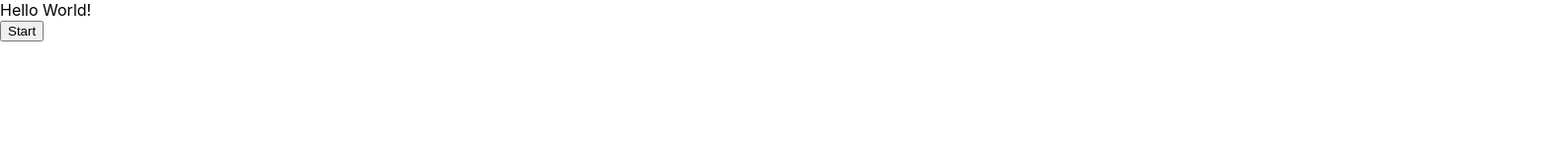
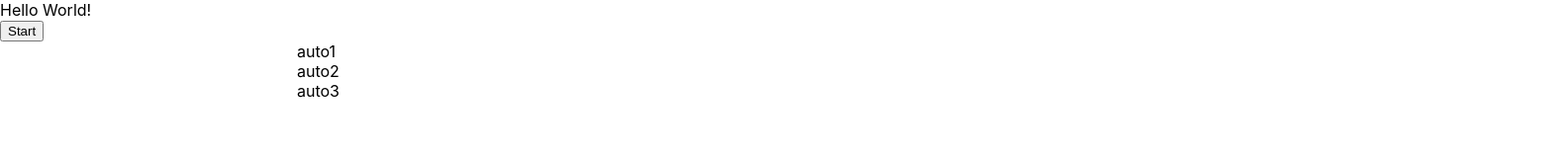
Before and after one commit to LeowWB/sentimental-crisis, a React (Create React App) app in the folder app/: page / in a window 1280 px wide. Shown: the top 160 px of the page at 99% size, 1580 px wide, since content can reach past the window. Built offline with nearby package versions, Linux system fonts and the light colour scheme.

Commit message:
Add two more animables

```diff
--- a/app/src/Animable.js
+++ b/app/src/Animable.js
@@ -16,6 +16,7 @@ class Animable extends React.Component {
 
   animate() {
     // note: must set targets first before animation else doesn't work
+    // note: field is called targets, not target.
     let tl = anime.timeline({targets: this.ref});
     tl.add(this.animation);
   }
--- a/app/src/App.js
+++ b/app/src/App.js
@@ -1,5 +1,6 @@
 import React from 'react';
 import Animable from './Animable';
+import anime from 'animejs/lib/anime.es';
 
 class App extends React.Component {
 
@@ -8,6 +9,23 @@ class App extends React.Component {
   }
 
   componentDidMount() {
+    anime.timeline({
+        // note: field is called targets, not target
+        targets: this.auto1,
+        easing: 'easeOutExpo',
+        duration: 750,
+        translateX: 300
+    }, 0).add({
+      targets: this.auto2,
+      translateX: 300,
+      easing: 'easeOutExpo',
+      duration: 750
+    }, 1000).add({
+      targets: this.auto3,
+      translateX: 300,
+      duration: 750,
+      easing: 'easeOutExpo'
+    }, '+=1000');
   }
 
   componentDidUpdate() {
@@ -21,6 +39,19 @@ class App extends React.Component {
           duration: 750,
           translateX: 250
         }}></Animable>
+
+        <div ref={x=>this.auto1=x}>
+          auto1
+        </div>
+
+        <div ref={x=>this.auto2=x}>
+          auto2
+        </div>
+
+        <div ref={x=>this.auto3=x}>
+          auto3
+        </div>
+
       </div>
     );
   }
```
